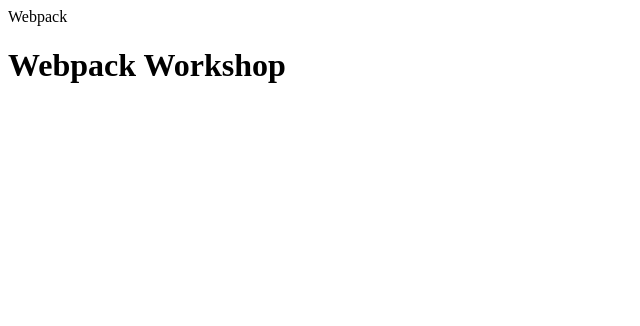
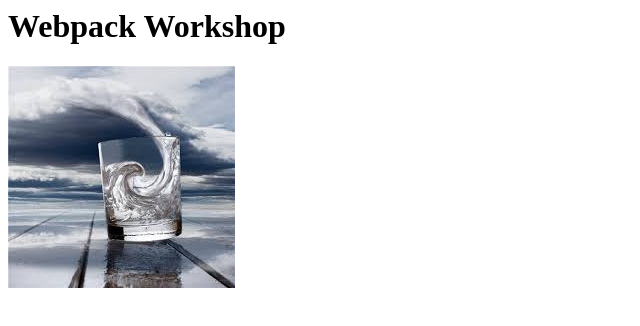
Before and after one commit to Nazar-bnm/webpack-workshop, a plain HTML site: page index.html in a window 1280 px wide. Shown: the whole page, without its empty margins (0-640 px from the left). Drawn offline with Linux system fonts and the light colour scheme.

Commit message:
add assets

```diff
--- a/index.html
+++ b/index.html
@@ -1,8 +1,11 @@
 <html>
-  <head>Webpack</head>
+  <head>
+    <title>Webpack</title>
+  </head>
 
   <body>
     <h1>Webpack Workshop</h1>
+    <img src="./assets/storm_in_glases.jpg" alt="storm_in_glases">
     <script src="./src/helpers.js"></script>
     <script src="./src/index.js"></script>
   </body>
```
Also changed, not shown: assets/storm_in_glases.jpg (added).
